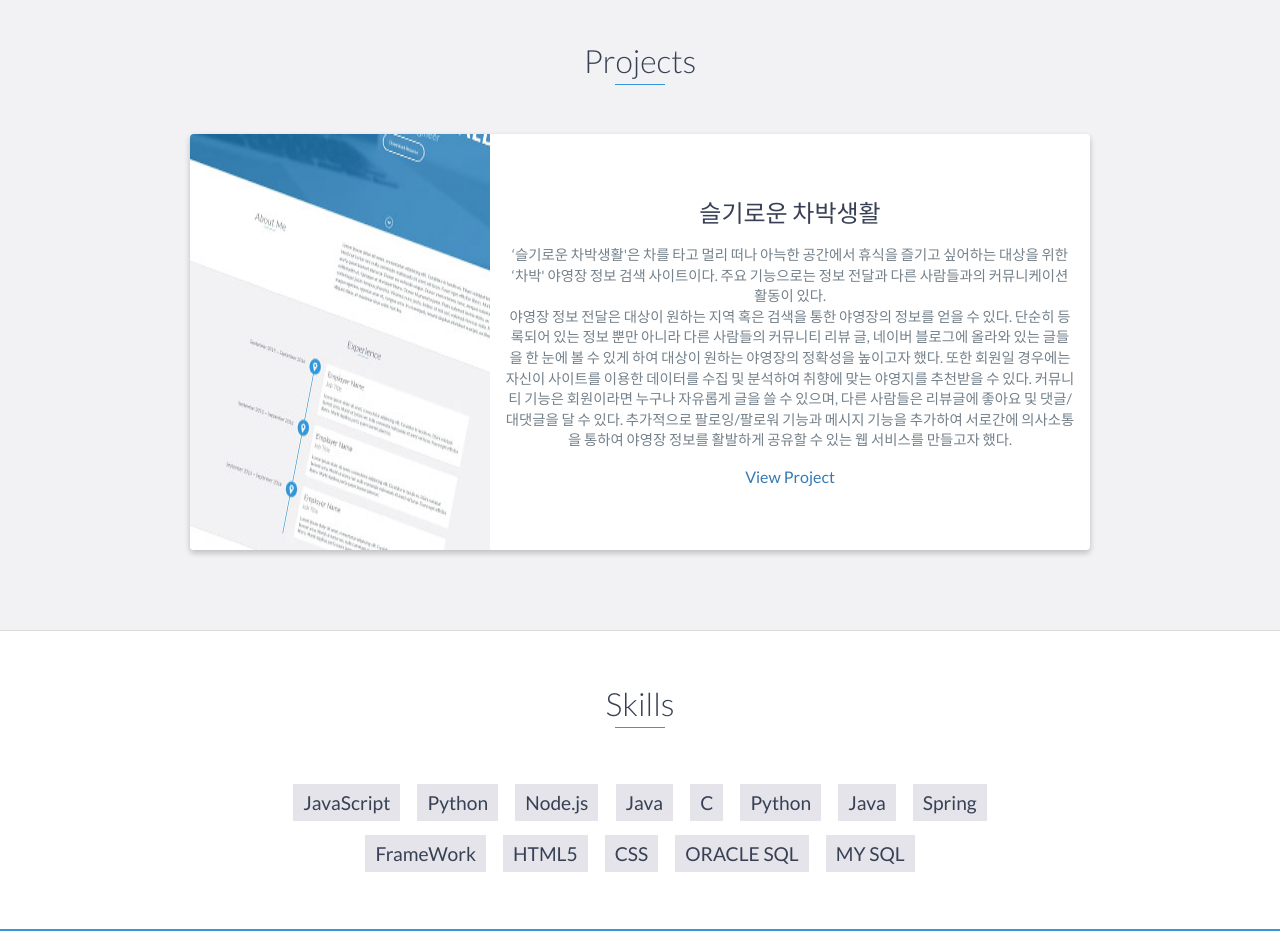
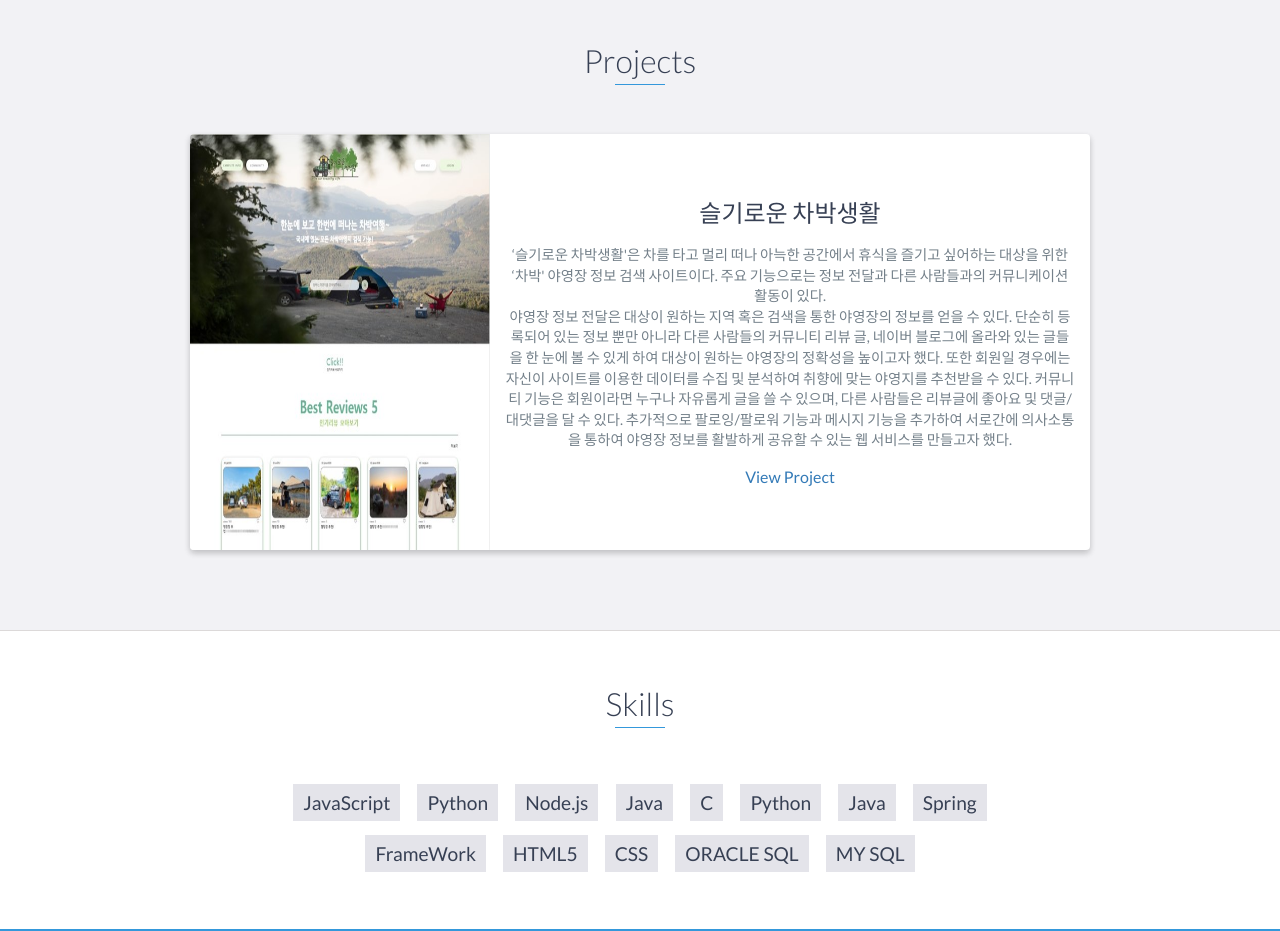
Before and after one commit to gudrms7328/portfolio, a website: page index.html in a window 1280 px wide. Shown: the part 2480-3411 px from the top of the page. Drawn offline with nearby package versions, Linux system fonts and the light colour scheme.

Commit message:
Update index.html

```diff
--- a/index.html
+++ b/index.html
@@ -148,7 +148,7 @@
             <div class="row">
                 <div class="project shadow-large">
                     <div class="project-image">
-                        <img src="images/project.jpg" />
+                        <img class="project-img-01"src="images/project_img.jpg" />
                     </div>
                     <!-- End .project-image -->
                     <div class="project-info">
```
